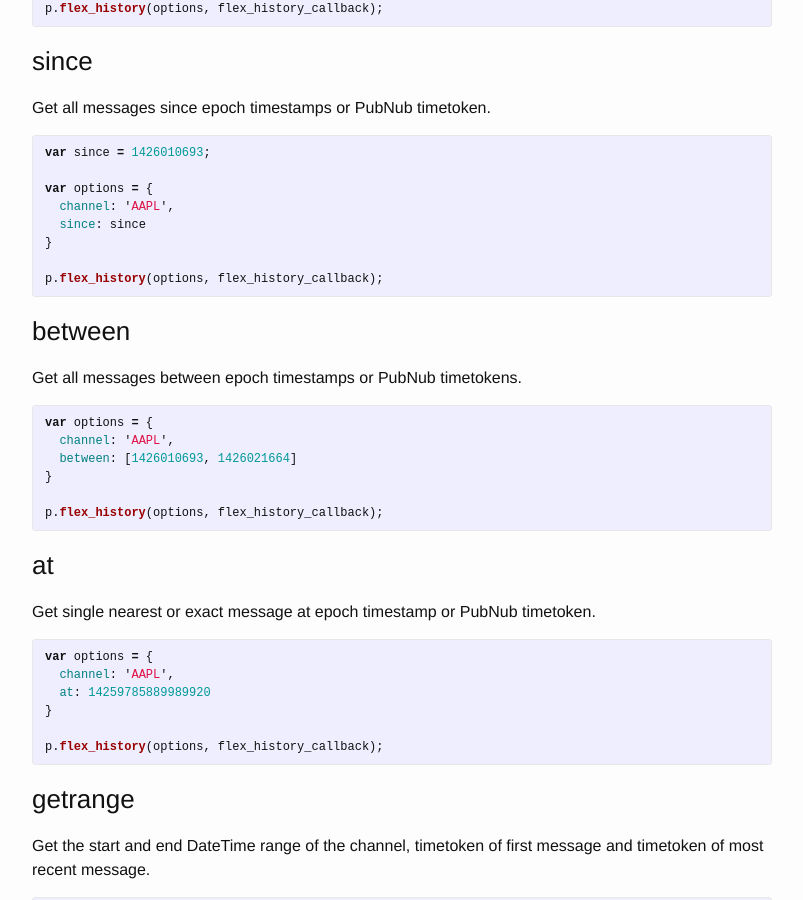
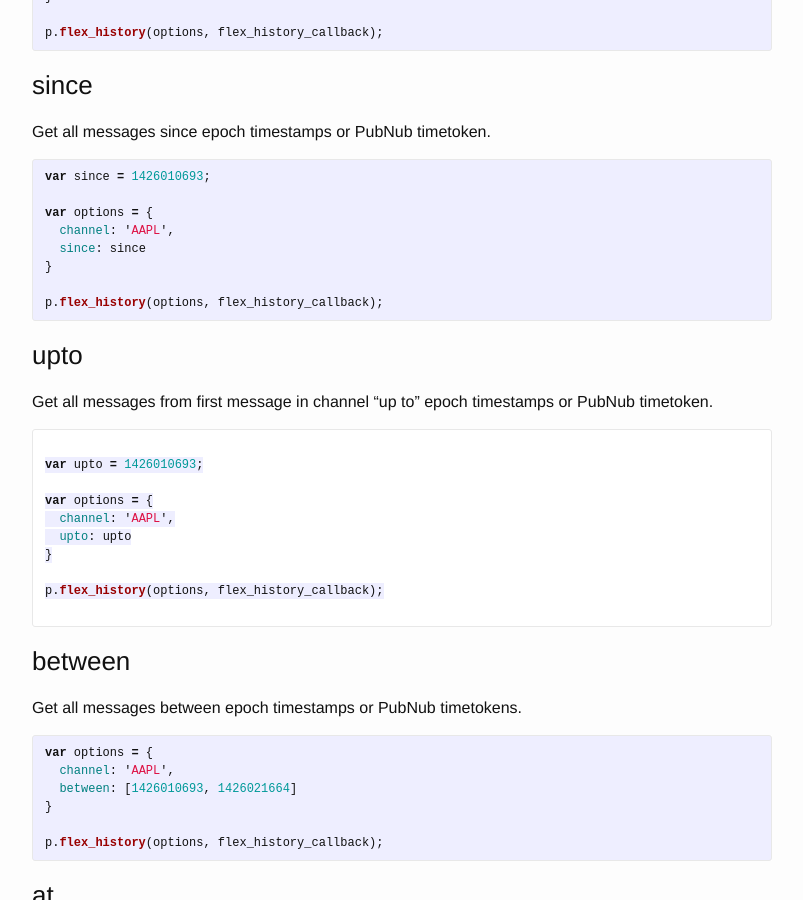
Before and after one commit to pubnub/pubnub-design-patterns, a Jekyll site: the page built from _posts/2015-03-06-Flexible-History-Calls.md, in a window 1280 px wide and 900 px high, scrolled down 1838 px. Shown: the whole window, without its empty margins (238-1041 px from the left). Built offline with Jekyll 4.4.1, drawn with Linux system fonts in a browser that asks for light colours; some of the changed text lies outside the part shown.

Commit message:
update article

````diff
--- a/_posts/2015-03-06-Flexible-History-Calls.md
+++ b/_posts/2015-03-06-Flexible-History-Calls.md
@@ -14,6 +14,7 @@ The wrapper accepts a few parameters:
 
 * **last**: retrieve the latest n messages
 * **since**: retrieve messages since a timetoken
+* **upto**: retrieve messages from first upto a timetoken
 * **between**: retrieve messages between timetokens
 * **at**: retrieve a message at a timetoken
 * **getrange**: get the date range of first and most recent messages in a channel
@@ -108,6 +109,23 @@ p.flex_history(options, flex_history_callback);
 
 {% endhighlight %}
 
+### upto ###
+
+Get all messages from first message in channel "up to" epoch timestamps or PubNub timetoken.
+
+```javascript
+
+var upto = 1426010693;
+
+var options = {
+  channel: 'AAPL',
+  upto: upto
+}
+
+p.flex_history(options, flex_history_callback);
+
+```
+
 ### between ###
 
 Get all messages between epoch timestamps or PubNub timetokens.
````
